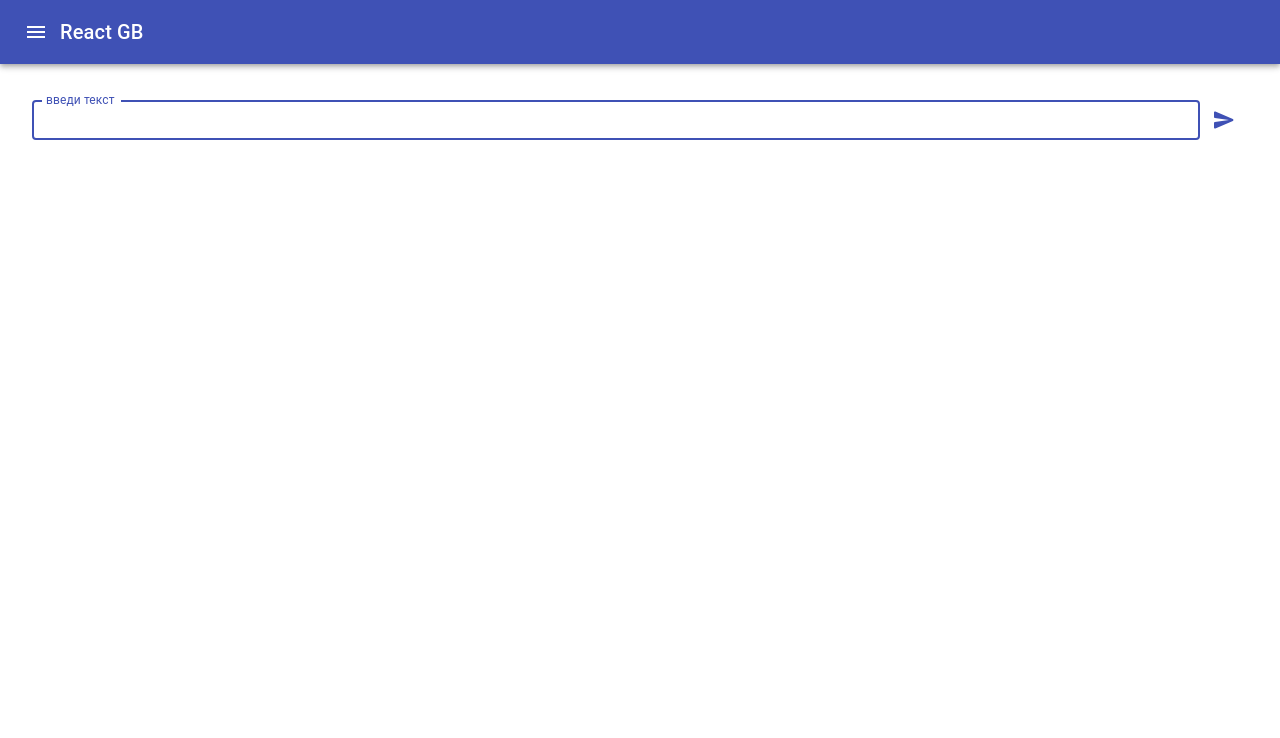
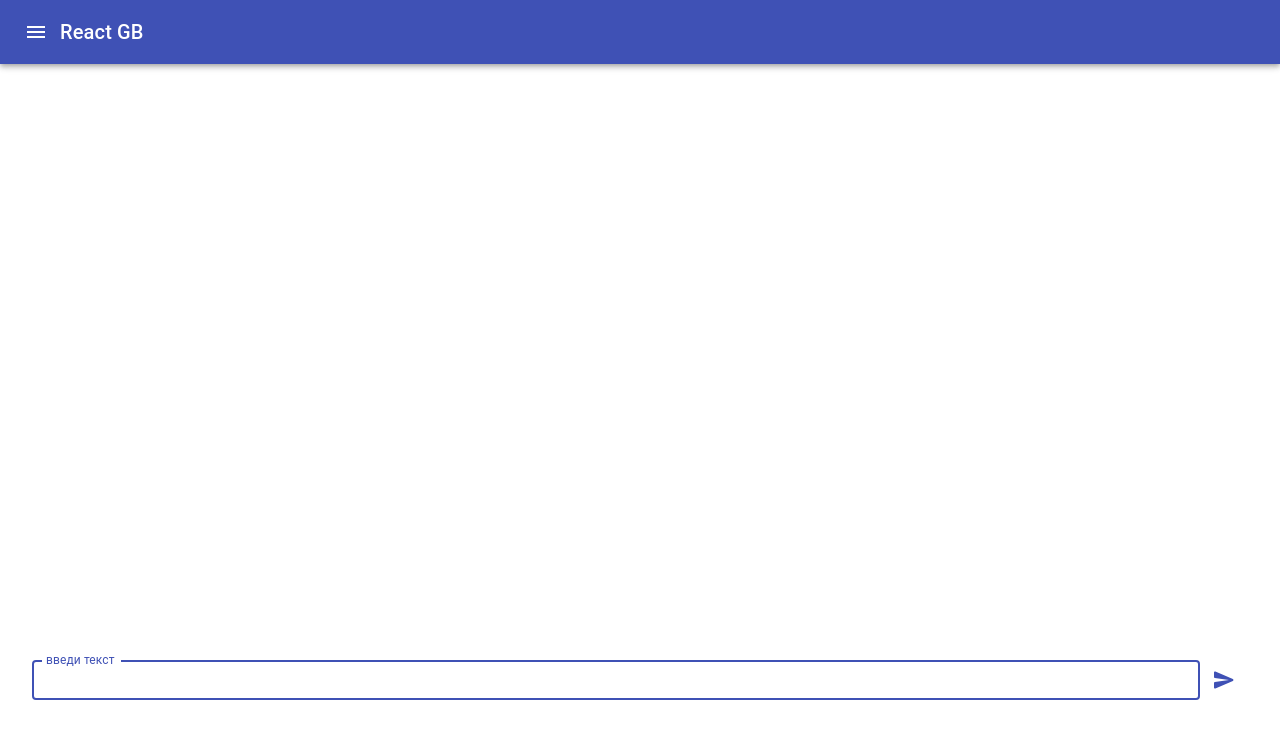
Before and after one commit to mr7282/R-prof-4-2607, a React app in the folder ST/VitaliiKuroeDov/: page / in a window 1280 px wide. Shown: the top 738 px of the page. Built offline with nearby package versions, Linux system fonts and the light colour scheme.

Commit message:
Vitalii KuroeDov lesson2

```diff
--- a/ST/VitaliiKuroeDov/src/layout/css/style.css
+++ b/ST/VitaliiKuroeDov/src/layout/css/style.css
@@ -11,9 +11,12 @@ body {
     display: flex;
     flex-direction: column;
     margin: 0 0 1rem 0;
+    height: 70vh;
+    overflow-y: scroll;
 }
 .chat-footer{
     display: flex;
     justify-content: space-between;
     align-items: center;
+    /* background: #fff; */
 }
```
